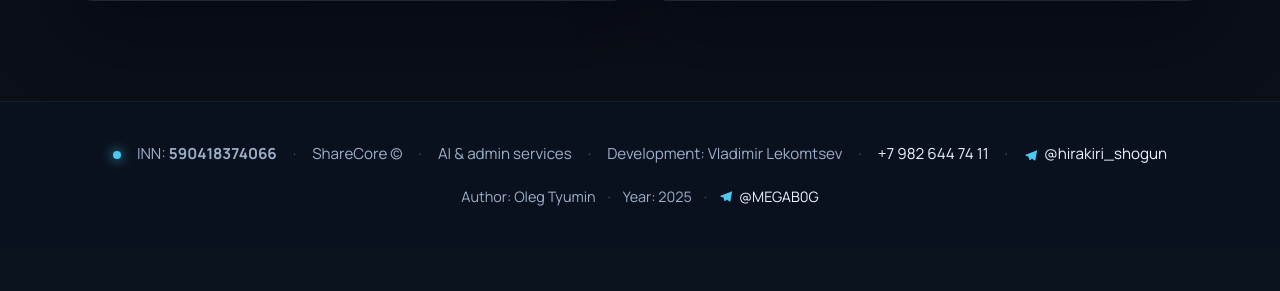
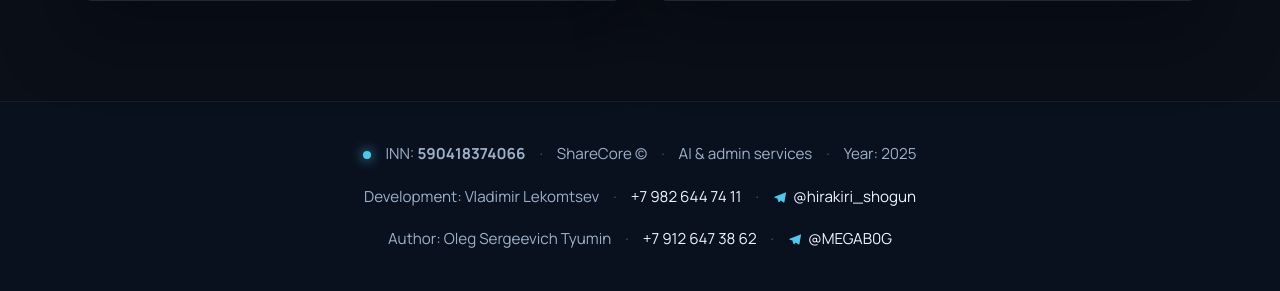
Before and after one commit to HirakiriShogun/ShareCore, a Flask app: page / in a window 1280 px wide. Shown: the part 6111-6402 px from the top of the page. Before the commit the page ends 6317 px from the top, so only its background shows below. Run offline with Flask 3, Linux system fonts and the light colour scheme; data that the repository does not hold is empty; parts of the project's set-up code (start-up, migrations or seed data) failed here and were passed over.

Commit message:
feat(home): update footer author info v2

```diff
--- a/static/home/styles.css
+++ b/static/home/styles.css
@@ -1191,12 +1191,20 @@ body {
     max-width: 1400px;
     margin: 0 auto;
     display: flex;
+    flex-direction: column;
+    align-items: center;
+    gap: 18px;
+    color: var(--muted);
+    font-size: 0.95rem;
+    text-align: center;
+}
+
+.footer-row {
+    display: flex;
     justify-content: center;
     align-items: center;
-    gap: 16px;
     flex-wrap: wrap;
-    color: var(--muted);
-    font-size: 0.95rem;
+    gap: 14px;
 }
 
 .footer-dot {
@@ -1222,17 +1230,6 @@ body {
 .footer-link:hover {
     text-decoration: underline;
     text-underline-offset: 2px;
-}
-
-.footer-author {
-    margin-top: 18px;
-    display: flex;
-    justify-content: center;
-    flex-wrap: wrap;
-    gap: 12px;
-    color: var(--muted);
-    font-size: 0.9rem;
-    text-align: center;
 }
 
 .tg-icon {
--- a/templates/home.html
+++ b/templates/home.html
@@ -317,13 +317,17 @@
 
     <footer class="site-footer">
         <div class="footer-content">
+            <div class="footer-row">
                 <div class="footer-dot"></div>
                 <span>INN: <strong>590418374066</strong></span>
                 <span class="footer-sep">&middot;</span>
-            <span>ShareCore &copy; {{ now().year if now else '' }}</span>
+                <span>ShareCore &copy;</span>
                 <span class="footer-sep">&middot;</span>
                 <span>AI & admin services</span>
                 <span class="footer-sep">&middot;</span>
+                <span>Year: 2025</span>
+            </div>
+            <div class="footer-row">
                 <span>Development: Vladimir Lekomtsev</span>
                 <span class="footer-sep">&middot;</span>
                 <a class="footer-link" href="tel:+79826447411">+7&nbsp;982&nbsp;644&nbsp;74&nbsp;11</a>
@@ -333,15 +337,16 @@
                     @hirakiri_shogun
                 </a>
             </div>
-        <div class="footer-author">
-            <span>Author: Oleg Tyumin</span>
+            <div class="footer-row">
+                <span>Author: Oleg Sergeevich Tyumin</span>
                 <span class="footer-sep">&middot;</span>
-            <span>Year: 2025</span>
+                <a class="footer-link" href="tel:+79126473862">+7&nbsp;912&nbsp;647&nbsp;38&nbsp;62</a>
                 <span class="footer-sep">&middot;</span>
                 <a class="footer-link" href="https://t.me/MEGAB0G" target="_blank" rel="noopener">
                     <span class="tg-icon" aria-hidden="true"></span>
                     @MEGAB0G
                 </a>
+            </div>
         </div>
     </footer>
 
```
Lines whose indentation alone changed are shown as unchanged.
